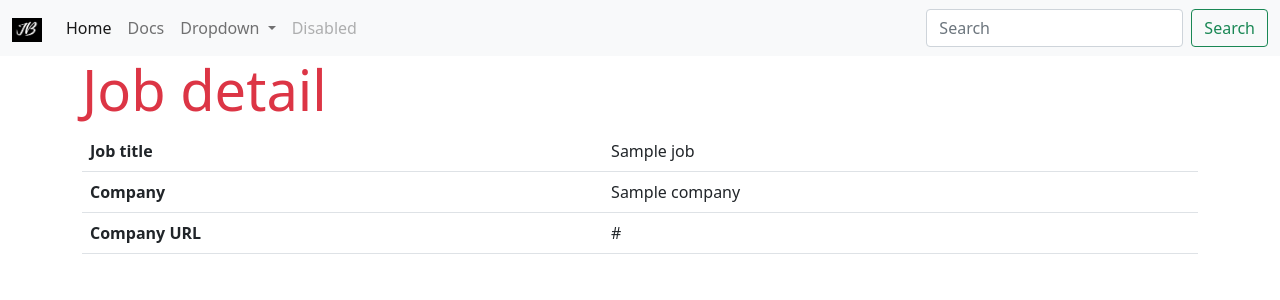
After one commit to mamichalowski/fastapi-course, a FastAPI app: template backend/templates/jobs/detail.html in a window 1280 px wide. The commit adds this page. Shown: the top 300 px of the page. Run offline with FastAPI, Linux system fonts and the light colour scheme; the template is opened without the code that fills it: most values are stand-ins (such as "Sample title", 1, 10 or a date in 2020); parts of the project's set-up code (start-up, migrations or seed data) failed here and were passed over.

Commit message:
Commit with job list details

```diff
--- a/backend/main.py
+++ b/backend/main.py
@@ -1,9 +1,11 @@
+from os import name
 from fastapi import FastAPI
 from core.config import settings
 from db.session import engine
 from db.base import Base
 from apis.base import api_router
 from webapps.base import api_router as webapp_router
+from fastapi.staticfiles import StaticFiles
 import uvicorn
 
 
@@ -14,11 +16,16 @@ def include_router(app):
     app.include_router(api_router)
     app.include_router(webapp_router)
 
+def configure_static(app):
+    app.mount("/jobboard/backend/static",StaticFiles(directory="jobboard/backend/static"),name="static")
+
+
 
 def start_application():
     app = FastAPI(title=settings.PROJECT_TITLE, version=settings.PROJECT_VERSION)
     create_tables()
     include_router(app)
+    configure_static(app)
     return app
 
 
--- a/backend/requirements.txt
+++ b/backend/requirements.txt
@@ -28,3 +28,6 @@ python-multipart
 
 #for template
 jinja2
+
+#for static file
+aiofiles
--- a/backend/templates/components/navbar.html
+++ b/backend/templates/components/navbar.html
@@ -1,6 +1,8 @@
 <nav class="navbar navbar-expand-lg navbar-light bg-light">
     <div class="container-fluid">
-      <a class="navbar-brand" href="#">JobBoard</a>
+      <a class="navbar-brand" href="#">
+        <img src="{{ url_for('static',path='images/logo.png') }}" alt="Jobboard navbar image" width="30" height="24">
+      </a>
       <button class="navbar-toggler" type="button" data-bs-toggle="collapse" data-bs-target="#navbarSupportedContent" aria-controls="navbarSupportedContent" aria-expanded="false" aria-label="Toggle navigation">
         <span class="navbar-toggler-icon"></span>
       </button>
--- /dev/null
+++ b/backend/templates/jobs/detail.html
@@ -0,0 +1,29 @@
+{% extends "shared/base.html" %}
+
+{% block title %}
+  <title>Job detail</title>
+{% endblock %}
+
+{% block content %}
+<div class="container">
+    <h1 class="display-4 text-danger">Job detail</h1>
+    <table class="table">
+        <tbody>
+          <tr>
+            <th scope="row">Job title</th>
+            <td>{{job.title}}</td>
+          </tr>
+          <tr>
+            <th scope="row">Company</th>
+            <td>{{job.company}}</td>
+          </tr>
+          <tr>
+            <th scope="row">Company URL</th>
+            <td>{{job.company_url}}</td>
+          </tr>
+        </tbody>
+      </table>
+
+
+</div>
+{% endblock %}
```
Also changed, not shown: backend/templates/components/card.html (added, +9 -0 lines), backend/templates/jobs/homepage.html (+15 -0 lines), backend/webapps/jobs/route_jobs.py (+16 -2 lines), backend/static/images/logo.png (added).
